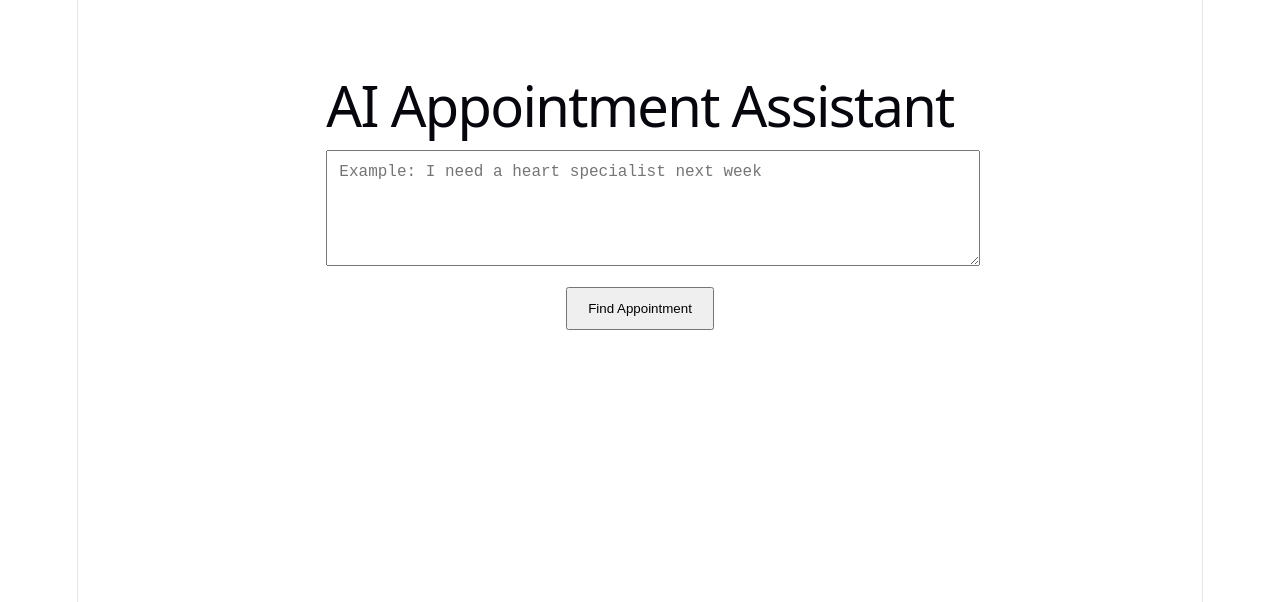
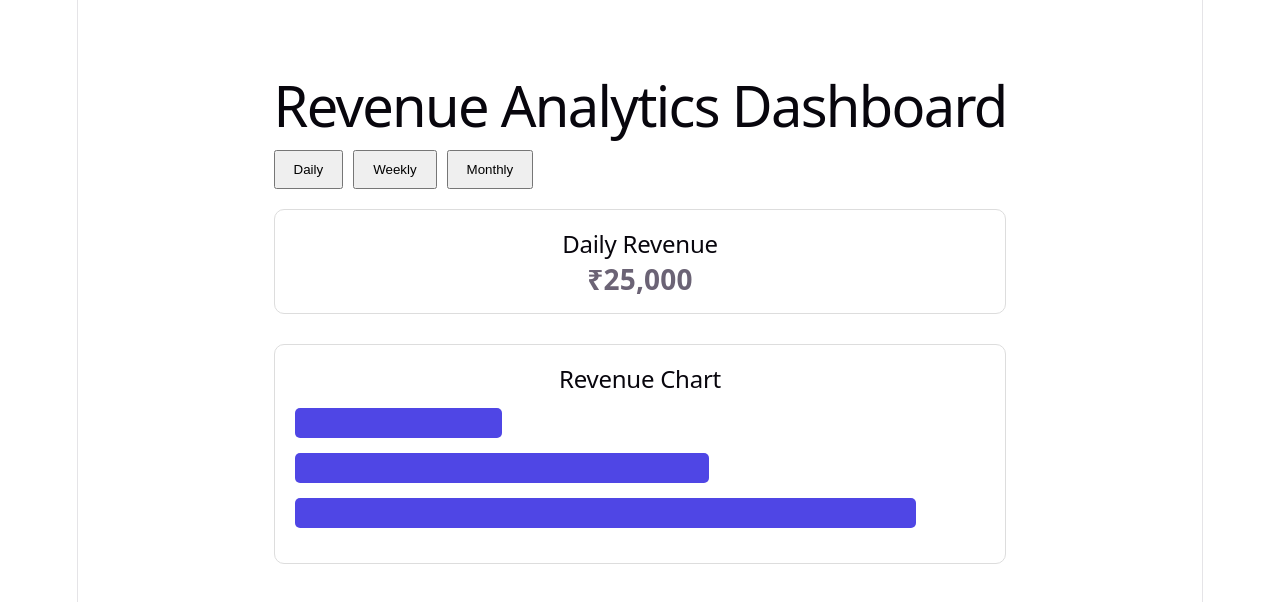
Before and after one commit to samalasrikar/AI-Powered-Hospital-Healthcare-Management-System-, a React app in the folder frontend/: page / in a window 1280 px wide. Shown: the top 602 px of the page. Built offline with nearby package versions, Linux system fonts and the light colour scheme; the HTML template or start-up script is replaced by a standard one.

Commit message:
Build Doctor Performance Analytics

```diff
--- a/frontend/src/App.css
+++ b/frontend/src/App.css
@@ -4,25 +4,51 @@
   padding: 20px;
 }
 
-textarea {
-  width: 100%;
-  padding: 12px;
-  margin-bottom: 15px;
-  font-size: 16px;
+.filters {
+  display: flex;
+  gap: 10px;
+  margin-bottom: 20px;
 }
 
-button {
-  padding: 12px 20px;
+.filters button {
+  padding: 10px 18px;
   cursor: pointer;
 }
 
-.summary-box {
-  margin-top: 25px;
+.revenue-card {
+  border: 1px solid #ddd;
+  border-radius: 10px;
   padding: 20px;
-  border: 1px solid #ddd;
-  border-radius: 8px;
+  text-align: center;
+  margin-bottom: 30px;
 }
 
-.summary-box ul {
-  padding-left: 20px;
+.revenue-card p {
+  font-size: 28px;
+  font-weight: bold;
 }
+
+.chart-box {
+  border: 1px solid #ddd;
+  border-radius: 10px;
+  padding: 20px;
+}
+
+.bar {
+  height: 30px;
+  margin: 15px 0;
+  border-radius: 5px;
+  background: #4f46e5;
+}
+
+.daily {
+  width: 30%;
+}
+
+.weekly {
+  width: 60%;
+}
+
+.monthly {
+  width: 90%;
+}
--- a/frontend/src/App.jsx
+++ b/frontend/src/App.jsx
@@ -2,91 +2,43 @@ import { useState } from "react";
 import "./App.css";
 
 function App() {
-  const API_URL = import.meta.env.VITE_API_URL;
+  const revenueData = {
+    Daily: "₹25,000",
+    Weekly: "₹1,75,000",
+    Monthly: "₹7,50,000",
+  };
 
-  const [query, setQuery] = useState("");
-  const [result, setResult] = useState(null);
-  const [loading, setLoading] = useState(false);
-
-  const handleSubmit = async (e) => {
-    e.preventDefault();
-
-    if (!query.trim()) {
-      alert("Please enter your appointment request.");
-      return;
-    }
-
-    // FIXED: Removed the undefined 'message' references
-    setLoading(true);
-    setResult(null);
-
-    try {
-      const response = await fetch(
-        `${API_URL}/appointment-assistant`,
-        {
-          method: "POST",
-          headers: {
-            "Content-Type": "application/json",
-          },
-          body: JSON.stringify({ query }),
-        }
-      );
-
-      const data = await response.json();
-
-      if (response.ok) {
-        setResult(data);
-        setQuery(""); // Optional: clears the textarea after a successful search
-      } else {
-        alert(data.message || "Failed to get suggestions.");
-      }
-    } catch (error) {
-      console.error(error);
-      alert("Error connecting to server.");
-    } finally {
-      setLoading(false); // FIXED: Kept single, clean loading reset here
-    }
-  };
+  const [selected, setSelected] = useState("Daily");
 
   return (
     <div className="container">
-      <h1>AI Appointment Assistant</h1>
+      <h1>Revenue Analytics Dashboard</h1>
 
-      {/* FIXED: Added missing opening form tag */}
-      <form onSubmit={handleSubmit}>
-        <textarea
-          rows="5"
-          placeholder="Example: I need a heart specialist next week"
-          value={query}
-          onChange={(e) => setQuery(e.target.value)}
-        />
+      <div className="filters">
+        <button onClick={() => setSelected("Daily")}>
+          Daily
+        </button>
 
-        <button type="submit" disabled={loading}>
-          {loading ? "Finding..." : "Find Appointment"}
+        <button onClick={() => setSelected("Weekly")}>
+          Weekly
         </button>
-      </form>
 
-      {result && (
-        <div className="summary-box">
-          <h2>Suggested Department</h2>
-          <p>{result.department}</p>
+        <button onClick={() => setSelected("Monthly")}>
+          Monthly
+        </button>
+      </div>
 
-          <h2>Available Doctors</h2>
-          <ul>
-            {/* Added optional chaining (?.) to prevent crashes if arrays are empty */}
-            {result.doctors?.map((doctor, index) => (
-              <li key={index}>{doctor}</li>
-            ))}
-          </ul>
+      <div className="revenue-card">
+        <h2>{selected} Revenue</h2>
+        <p>{revenueData[selected]}</p>
+      </div>
 
-          <h2>Available Slots</h2>
-          <ul>
-            {result.slots?.map((slot, index) => (
-              <li key={index}>{slot}</li>
-            ))}
-          </ul>
-        </div>
-      )}
+      <div className="chart-box">
+        <h2>Revenue Chart</h2>
+        <div className="bar daily"></div>
+        <div className="bar weekly"></div>
+        <div className="bar monthly"></div>
+      </div>
     </div>
   );
 }
```
